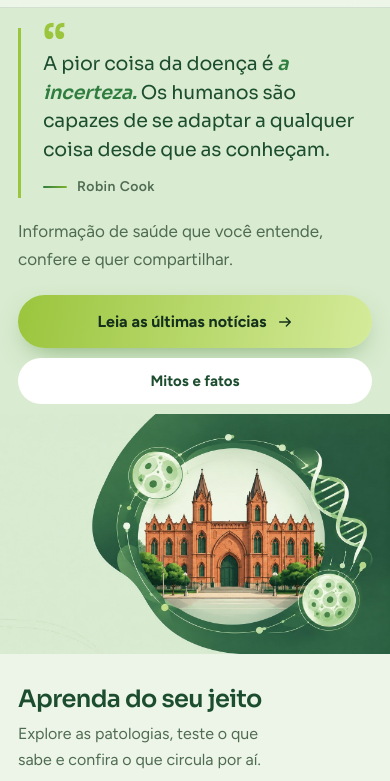
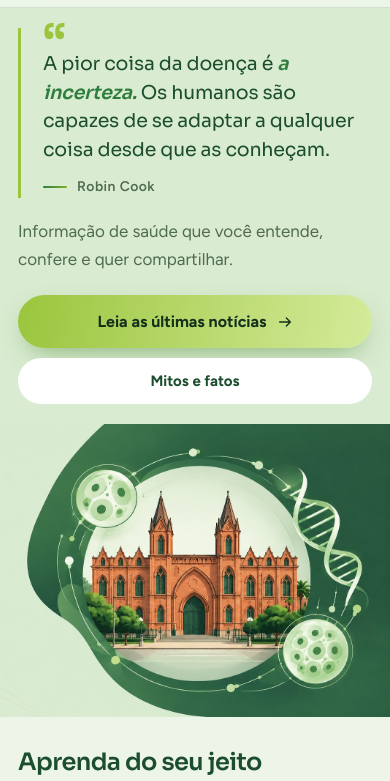
Before and after one commit to Milena-Stn-deJesus/infopathos-site, a website: page public/index.html in a window 390 px wide. Shown: the part 57-838 px from the top of the page. Drawn offline with Linux system fonts and the light colour scheme; no server answers.

Commit message:
Mobile: ilustracao do hero inteira e centralizada
Co-Authored-By: Claude Sonnet 5.5 <noreply@anthropic.com>
Claude-Session: https://claude.ai/code/session_01Hgk26i8JGmyuxgemJRSM4d

```diff
--- a/public/css/style.css
+++ b/public/css/style.css
@@ -237,9 +237,9 @@ header .wrap{padding-right:max(20px,1.5vw)}
 .capa::before,.capa::after{display:none}
 .capa .wrap{width:100%;padding-block:20px 56px}
 @media (max-width:980px){
-  .capa{background-size:auto 300px;background-position:right bottom;min-height:0;align-items:flex-start}
+  .capa{background-size:100% auto;background-position:center bottom;min-height:0;align-items:flex-start}
   .capa .wrap>div:first-child{max-width:none}
-  .capa .wrap{padding-bottom:310px}
+  .capa .wrap{padding-bottom:calc(50vw + 24px)}
 }
 
 /* Páginas de conteúdo (febre amarela, quiz, notícia) */
@@ -591,8 +591,8 @@ header .wrap{padding-right:max(20px,1.5vw)}
   .chamada .novo{flex:none;margin-top:1px}
   .botoes{flex-direction:column;align-items:stretch;gap:10px;margin-top:22px}
   .botoes .btn{justify-content:center;width:100%}
-  .capa{background-size:auto 240px}
-  .capa .wrap{padding-bottom:250px}
+  .capa{background-size:150% auto;background-position:right bottom}
+  .capa .wrap{padding-bottom:calc(75vw + 20px)}
 
   .wrap{padding-left:18px;padding-right:18px}
   .novidades{padding-bottom:44px}
```
